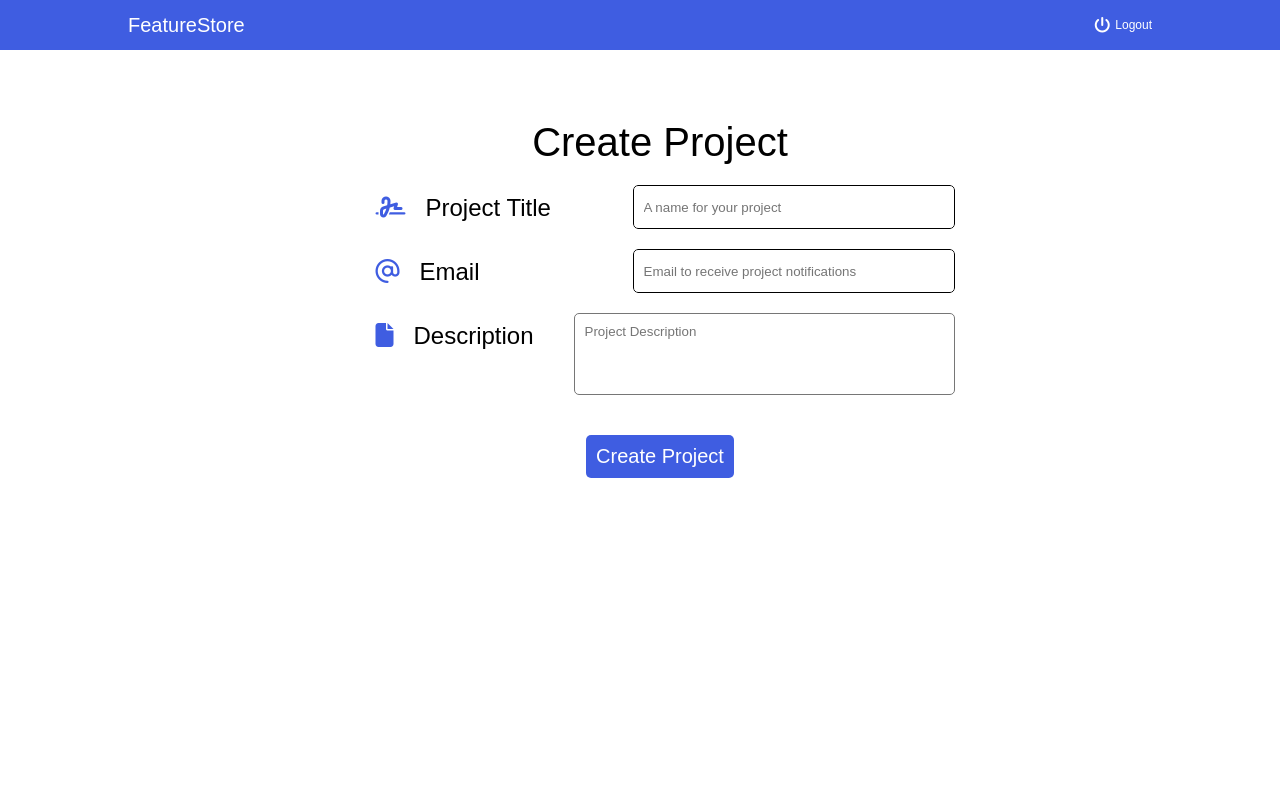
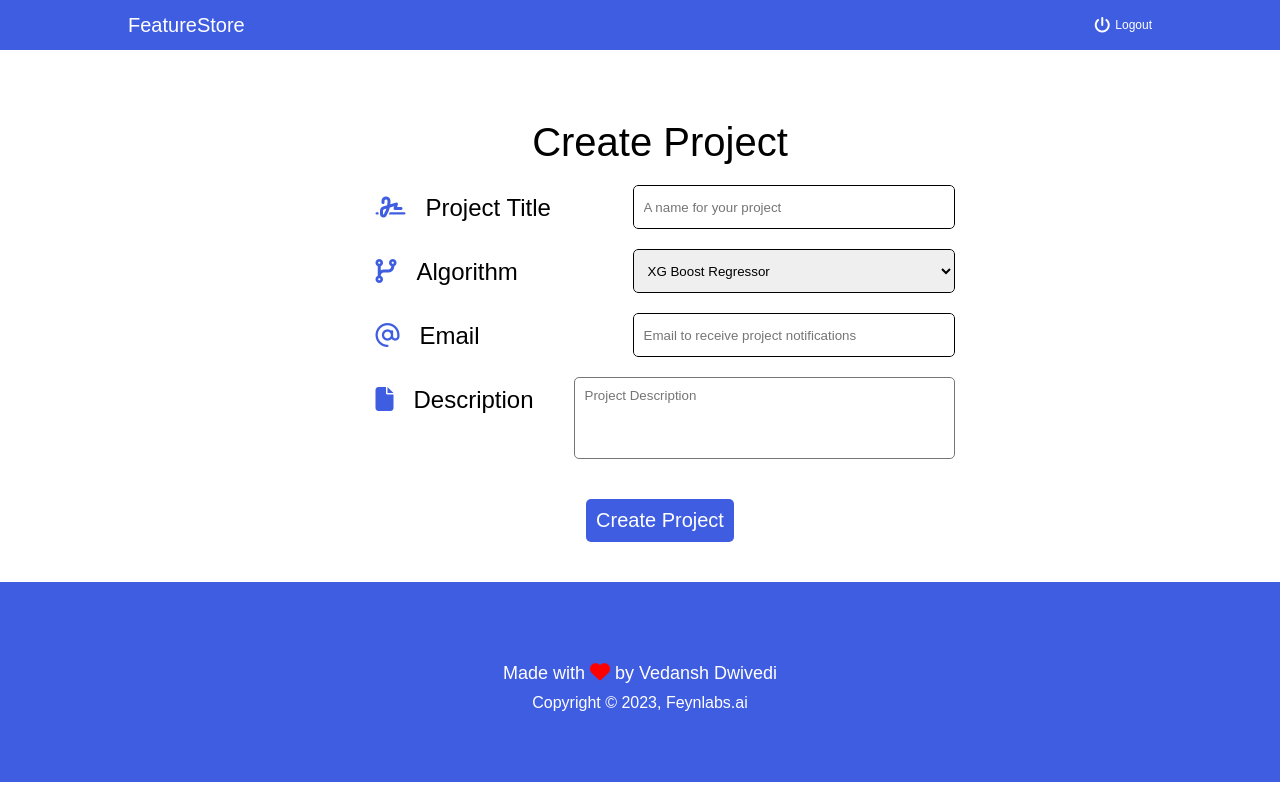
Before and after one commit to vedanshdwivedi/frontendfsv2, a React (Create React App) app: page /create in a window 1280 px wide. Shown: the top 800 px of the page. Built offline with nearby package versions, Linux system fonts and the light colour scheme.

Commit message:
Added Footer

```diff
--- a/src/components/footer/Footer.css
+++ b/src/components/footer/Footer.css
@@ -0,0 +1,32 @@
+.Footer {
+  width: 100%;
+  background-color: #3f5de1;
+  color: white;
+  justify-content: center;
+  display: flex;
+  margin-top: 20px;
+}
+
+.FooterWrapper {
+  width: 100%;
+  max-width: 1024px;
+  display: flex;
+  flex-direction: column;
+  align-items: center;
+  padding: 70px;
+}
+
+.footerTitle {
+  padding: 10px;
+  font-size: 18px;
+}
+
+.footerTitle > i {
+  color: red;
+  font-size: 20px;
+}
+
+.footerTitle > i:hover {
+    color: rgb(171, 13, 13);
+    cursor: pointer;
+  }
--- a/src/components/footer/Footer.jsx
+++ b/src/components/footer/Footer.jsx
@@ -1,10 +1,17 @@
-import './Footer.css'
-import React from 'react'
+import "./Footer.css";
+import React from "react";
 
 const Footer = () => {
   return (
-    <div>Footer</div>
-  )
-}
+    <div className="Footer">
+      <div className="FooterWrapper">
+        <div className="footerTitle">
+          Made with <i class="fa-solid fa-heart"></i> by Vedansh Dwivedi
+        </div>
+        <div className="footerSubtitle">Copyright &copy; 2023, Feynlabs.ai</div>
+      </div>
+    </div>
+  );
+};
 
-export default Footer
+export default Footer;
--- a/src/pages/createProject/CreateProject.css
+++ b/src/pages/createProject/CreateProject.css
@@ -35,6 +35,15 @@
 
 .CreateProjectFormItem > input {
   width: 300px;
+  outline: 1px solid white;
+  border-radius: 5px;
+  padding: 10px !important;
+  cursor: pointer;
+  border: 1px solid black;
+}
+
+.CreateProjectFormItem > select {
+  width: 322px;
   outline: 1px solid white;
   border-radius: 5px;
   padding: 10px !important;
--- a/src/pages/createProject/CreateProject.jsx
+++ b/src/pages/createProject/CreateProject.jsx
@@ -1,8 +1,14 @@
 import "./CreateProject.css";
-import React from "react";
+import React, { useState } from "react";
 import Navbar from "../../components/navbar/Navbar";
+import { useNavigate } from "react-router-dom";
+import Footer from "../../components/footer/Footer";
 
 const CreateProject = () => {
+  const navigate = useNavigate();
+
+  const [title, setTitle] = useState("");
+
   return (
     <>
       <Navbar />
@@ -20,6 +26,19 @@ const CreateProject = () => {
                 placeholder="A name for your project"
                 required
               />
+            </div>
+            <div className="CreateProjectFormItem">
+              <div className="CreateProjectFormItemLabel">
+                <i className="fa-solid fa-code-branch"></i>
+                <label>Algorithm</label>
+              </div>
+              <select>
+                <option value="xgbregressor" selected>
+                  XG Boost Regressor
+                </option>
+                <option value="svm">Support Vector Machines (SVM)</option>
+                <option value="svm">Decision Trees</option>
+              </select>
             </div>
             <div className="CreateProjectFormItem">
               <div className="CreateProjectFormItemLabel">
@@ -50,6 +69,7 @@ const CreateProject = () => {
           </div>
         </div>
       </div>
+      <Footer />
     </>
   );
 };
```
